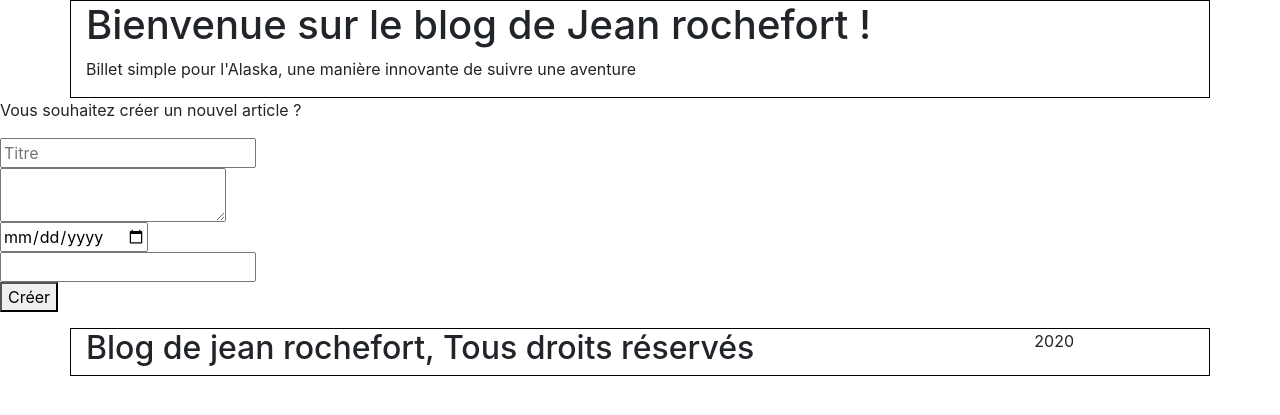
After one commit to 21baki/OC-Project-4, a PHP site: template view/frontend/createPost.php in a window 1280 px wide. The commit adds this page. Shown: the top 415 px of the page. Run offline with PHP 8.4, Linux system fonts and the light colour scheme; the template is opened without the code that fills it, so the values that code supplies are empty.

Commit message:
edit createPost.php

```diff
--- a/index.php
+++ b/index.php
@@ -8,5 +8,7 @@ require('controller/HomeController.php');
 require('view/frontend/header.php');
 require('view/frontend/home.php');
 require('view/frontend/footer.php');
+var_dump($_GET);
+var_dump($_POST);
 
 //TODO: Take require() in autoloader
--- a/model/PostManager.php
+++ b/model/PostManager.php
@@ -71,6 +71,7 @@ class PostManager extends Manager
         $req->bindParam('title', $title);
         $req->bindParam('content', $content);
         $req->bindParam('author', $author);
+        $req->execute();
 
     }
 
--- /dev/null
+++ b/view/frontend/createPost.php
@@ -0,0 +1,17 @@
+
+<p>Vous souhaitez créer un nouvel article ? </p>
+
+<?php
+
+use OC4\Model\PostManager; //Don't forget use or variable don't load
+
+$manager = new PostManager(); ?>
+
+<form method="post" action="../../index.php?nom=baki">
+    <input type="text" name="title" id="title" placeholder="Titre"> <br />
+    <textarea></textarea> <br />
+    <input type="date" name="date" id="date"> <br />
+    <input type="text" name="author" id="author"> <br />
+    <button type="submit">Créer</button>
+
+</form>
--- a/view/frontend/home.php
+++ b/view/frontend/home.php
@@ -1,7 +1,8 @@
 
 <div>
     <p>Bonjour et bienvenue sur le site de Jean Rochefort ! </p>
-    <a href="view/frontend/register.php">Inscription</a>
+    <a href="view/frontend/register.php">Inscription</a> <br />
+    <a href="view/frontend/createPost.php">Créer un post</a>
 </div>
 
 
```
